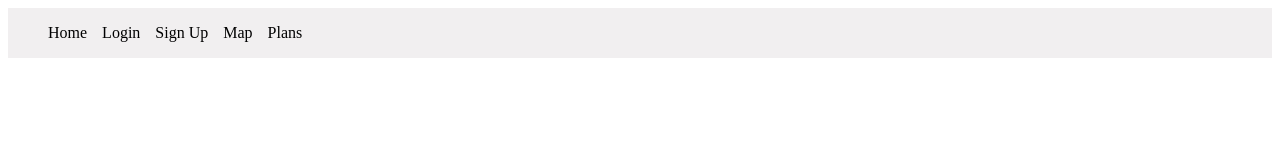
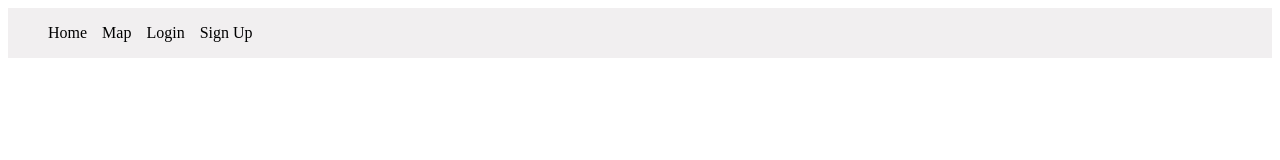
Before and after one commit to Lindanny9721/Capstone, a React (Vite) app in the folder frontend/: page / in a window 1280 px wide. Shown: the top 160 px of the page. Built offline with nearby package versions, Linux system fonts and the light colour scheme.

Commit message:
Changed navbar

```diff
--- a/frontend/src/components/Nav.jsx
+++ b/frontend/src/components/Nav.jsx
@@ -1,15 +1,38 @@
-import { Link } from 'react-router-dom';
+import { Link, useNavigate } from 'react-router-dom';
+import { useState, useEffect } from 'react';
 
 const Navbar = () => {
+    const navigate = useNavigate();
+    const [isLoggedIn, setIsLoggedIn] = useState(false);
+    useEffect(() => {
+        const token = localStorage.getItem('token');
+        if (token) setIsLoggedIn(true);
+        else setIsLoggedIn(false);
+    }, []);
+
+    const handleLogout = () => {
+        localStorage.removeItem('token');
+        setIsLoggedIn(false);
+        navigate('/login');
+    };
     return (
         <nav className="navbar">
             <div className="navbar-container">
                 <ul className="navbar-links">
-                    <li><Link to="/" className="navbar-link">Home </Link></li>
-                    <li><Link to="/login" className="navbar-link">Login </Link></li>
-                    <li> <Link to="/signup" className="navbar-link">Sign Up </Link> </li>
-                    <li><Link to ="/map" className="navbar-link"> Map</Link> </li>
-                    <li><Link to="/planlist" className="navbar-link">Plans </Link></li>
+                    <li><Link to="/" className="navbar-link">Home</Link></li>
+                    {isLoggedIn ? (
+                        <>
+                            <li><Link to="/map" className="navbar-link">Map</Link></li>
+                            <li><Link to="/planlist" className="navbar-link">Plans</Link></li>
+                            <li><button onClick={handleLogout} className="navbar-link">Logout</button></li>
+                        </>
+                    ) : (
+                        <>
+                            <li><Link to="/map" className="navbar-link">Map</Link></li>
+                            <li><Link to="/login" className="navbar-link">Login</Link></li>
+                            <li><Link to="/signup" className="navbar-link">Sign Up</Link></li>
+                        </>
+                    )}
                 </ul>
             </div>
         </nav>
--- a/frontend/src/components/SignUp.jsx
+++ b/frontend/src/components/SignUp.jsx
@@ -32,8 +32,7 @@ const SignUp = () => {
             window.location.href = "/map";
         } catch (error) {
             setLoading(false);
-            console.log(error.response.data);
-            setError(error.response.data);
+            setError(error.response.data.error);
         }
 
     };
```
